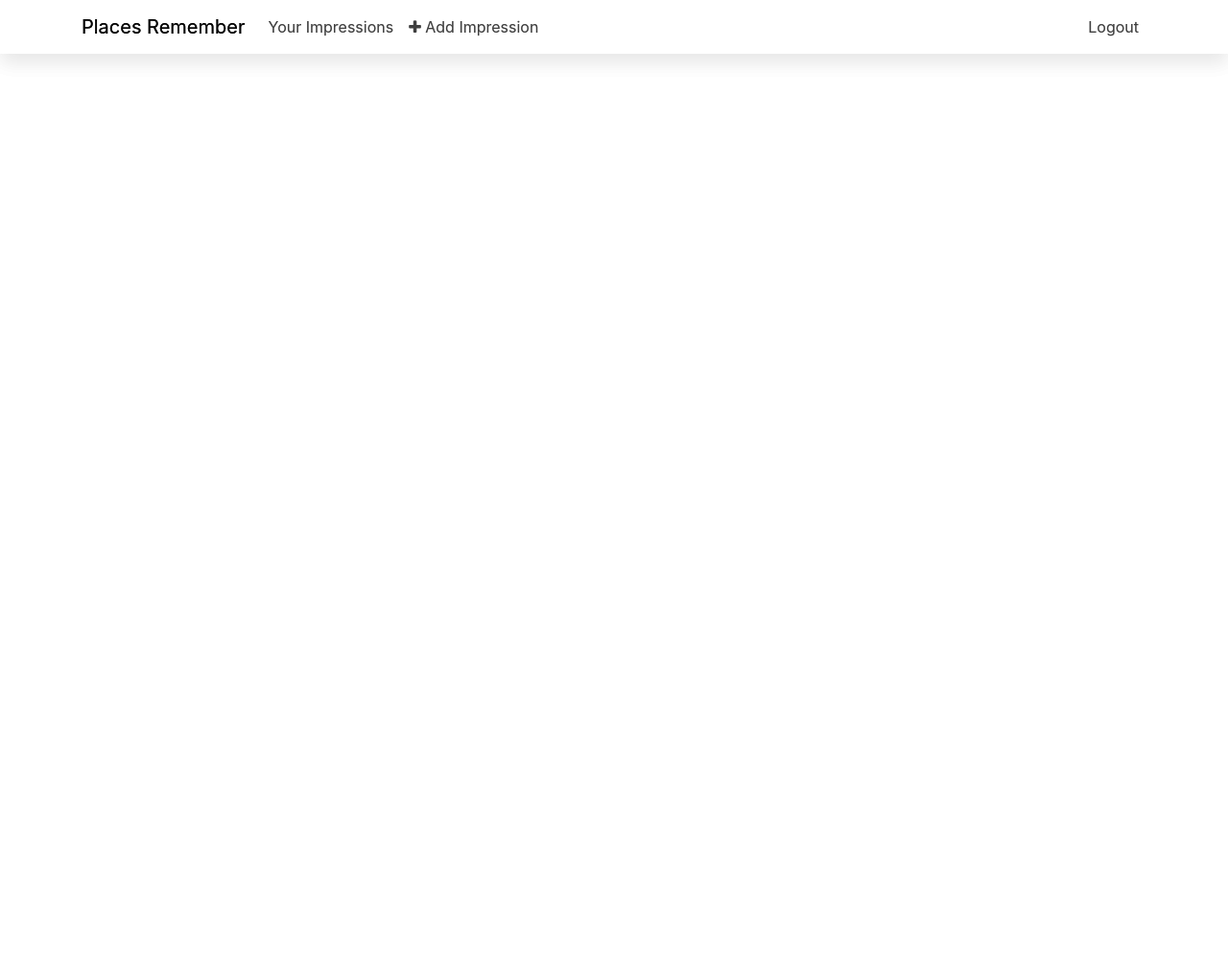
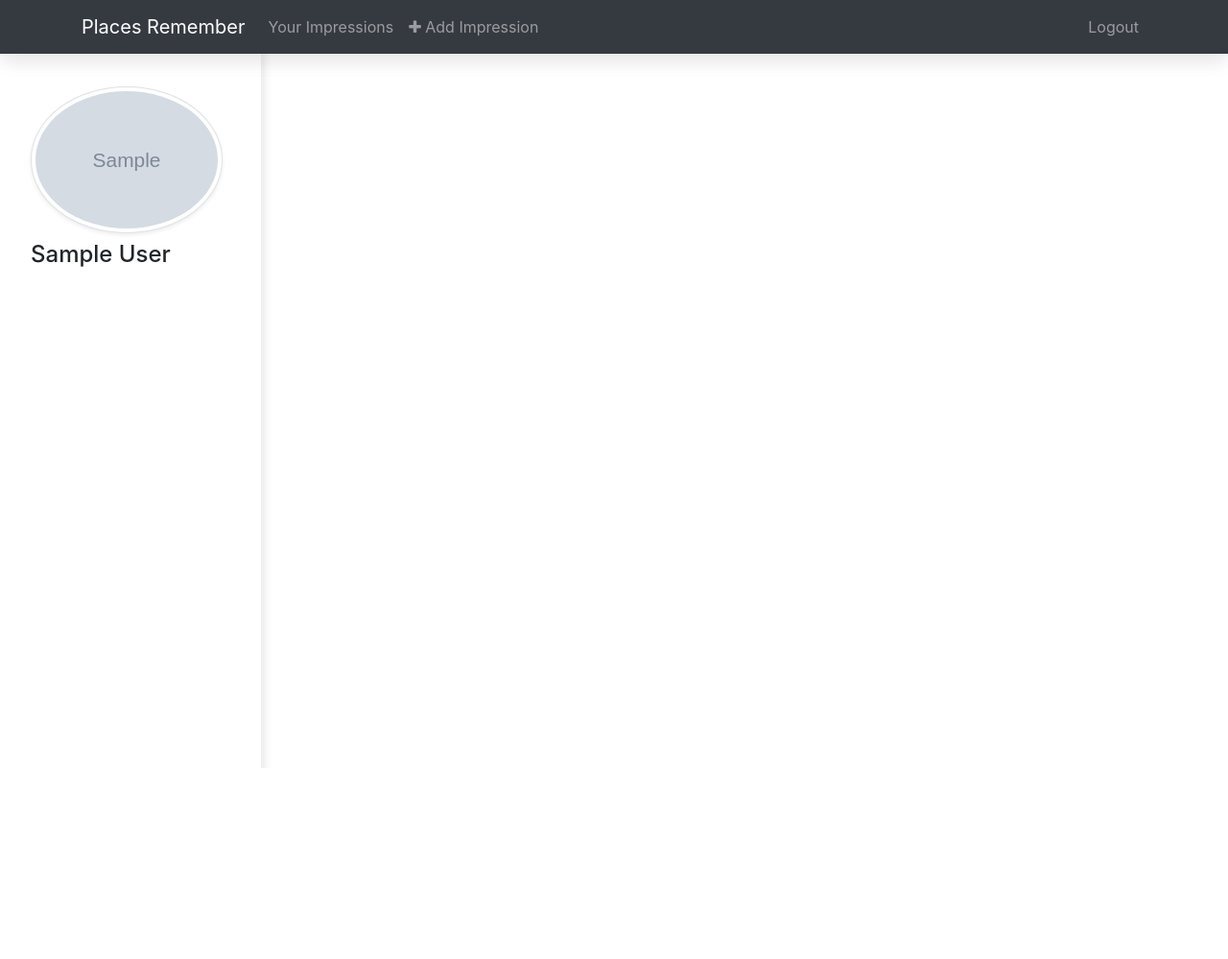
Before and after one commit to malinleo/places_remember, a Django app: template templates/impressions/memories.html in a window 1280 px wide. Shown: the top 999 px of the page at 96% size. After the commit the page ends 800 px from the top, so only its background shows below. Run offline with Django 3.2, Linux system fonts and the light colour scheme; a user stored in the database is signed in; tables that the repository leaves empty hold one stand-in row (values such as "Sample post"); the template is opened without the code that fills it: most values are stand-ins (such as "Sample title", 1, 10 or a date in 2020); grey boxes marked "Sample" are stand-in pictures; some libraries are stand-ins or nearby versions.

Commit message:
Create "Your impressions" page

```diff
--- a/static/css/style.css
+++ b/static/css/style.css
@@ -1,9 +1,86 @@
-html,body,header, #intro{
+html, body, header, #intro {
     height: 100%;
 }
 
-#intro{
+#intro {
     background: url("../img/pexels-leah-kelley-3935702.jpg");
     background-size: cover;
     -webkit-background-size: cover;
 }
+
+body {
+    background: #599fd9;
+    min-height: 100vh;
+    overflow-x: hidden;
+}
+
+.vertical-nav {
+    min-width: 17rem;
+    width: 17rem;
+    height: 100vh;
+    position: fixed;
+    top: 0;
+    left: 0;
+    box-shadow: 3px 3px 10px rgba(0, 0, 0, 0.1);
+    transition: all 0.4s;
+}
+
+.page-content {
+    width: calc(100% - 17rem);
+    margin-left: 17rem;
+    transition: all 0.4s;
+}
+
+#sidebar{
+    margin-top: 50px;
+}
+
+#sidebar.active {
+    margin-left: -17rem;
+}
+
+#content.active {
+    width: 100%;
+    margin: 0;
+}
+
+.separator {
+    margin: 3rem 0;
+    border-bottom: 1px dashed #fff;
+}
+
+.text-uppercase {
+    letter-spacing: 0.1em;
+}
+
+.text-gray {
+    color: #aaa;
+}
+
+.nav-link {
+    text-transform: capitalize;
+}
+
+.text-primary {
+    color: #7579e7 !important;
+}
+
+@media (max-width: 768px) {
+    #sidebar {
+        margin-left: -17rem;
+    }
+
+    #sidebar.active {
+        margin-left: 0;
+    }
+
+    #content {
+        width: 100%;
+        margin: 0;
+    }
+
+    #content.active {
+        margin-left: 17rem;
+        width: calc(100% - 17rem);
+    }
+}
--- a/templates/base.html
+++ b/templates/base.html
@@ -22,10 +22,14 @@
     <link rel="stylesheet" href="{% static 'css/bootstrap-grid.css' %}"/>
 </head>
 <body>
-    {% include 'include/header.html' %}
+<header>
+    {% block header %}
+        {% include 'include/header.html' %}
+    {% endblock header %}
+</header>
 {% block body %}
-
 {% endblock body %}
+<script src="https://code.jquery.com/jquery-3.6.0.js" integrity="sha256-H+K7U5CnXl1h5ywQfKtSj8PCmoN9aaq30gDh27Xc0jk=" crossorigin="anonymous"></script>
 <script type="text/javascript" src="{% static 'js/bootstrap.js' %}"></script>
 <script type="text/javascript" src="{% static 'js/bootstrap.bundle.js' %}"></script>
 <script type="text/javascript" src="{% static 'js/mdb.min.js' %}"></script>
--- a/templates/impressions/memories.html
+++ b/templates/impressions/memories.html
@@ -1,5 +1,8 @@
 {% extends 'base.html' %}
+{% block header %}
+    {% include 'include/header.html' %}
+{% endblock header %}
 {% block body %}
     {% include 'include/header.html' %}
-
+    {% include 'include/sidebar_memories.html' %}
 {% endblock %}
--- a/templates/include/header.html
+++ b/templates/include/header.html
@@ -1,5 +1,4 @@
-<header>
-    <nav class="navbar navbar-expand-lg navbar-light fixed-top scrolling-navbar">
+<nav class="navbar navbar-expand-lg navbar-dark bg-dark fixed-top scrolling-navbar">
     <div class="container">
         <a href="{% url 'main' %}" class="navbar-brand">Places Remember</a>
         <button
@@ -50,4 +49,3 @@
         </div>
     </div>
 </nav>
-</header>
--- /dev/null
+++ b/templates/include/sidebar_memories.html
@@ -0,0 +1,11 @@
+<div class="vertical-nav bg-white" id="sidebar">
+    <div class="py-4 px-3 mb-4">
+        <div class="media d-block align-content-lg-stretch">
+            <div class="media-body m-lg-3">
+                <img src="{{ picture_url }}" alt="User photo" width="200" height="200"
+                 class="mb-2 rounded-circle img-thumbnail shadow-sm">
+                <h4 class="align-content-center">{{ user.first_name }} {{ user.last_name }}</h4>
+            </div>
+        </div>
+    </div>
+</div>
```
Also changed, not shown: places_remember_app/views.py (+5 -2 lines). Lines whose indentation alone changed are shown as unchanged.
